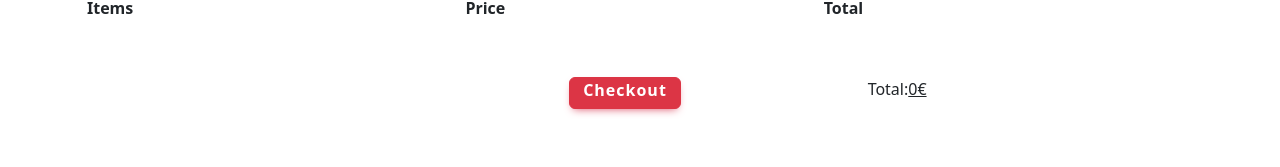
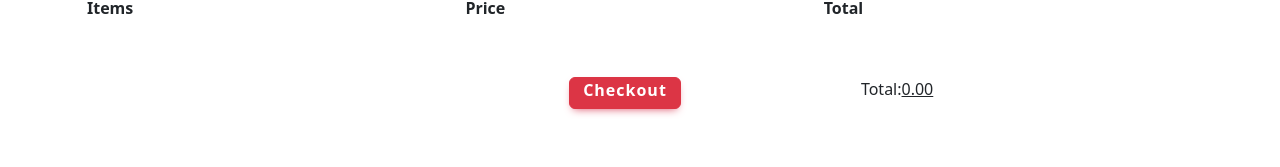
Before and after one commit to roleigh1/shop, a React (Create React App) app: page /checkout in a window 1280 px wide. Shown: the part 191-358 px from the top of the page. Built offline with nearby package versions, Linux system fonts and the light colour scheme.

Commit message:
finishing working on float precision

```diff
--- a/src/Checkout/CheckoutTable.js
+++ b/src/Checkout/CheckoutTable.js
@@ -2,10 +2,13 @@ import React from "react";
 import { useCart } from "../CartContext";
 import { Row, Col } from "react-bootstrap";
 import { MDBBtn } from "mdb-react-ui-kit";
+import Decimal from "decimal.js";
 export default function CartTable() {
+    const { cart, updateQuantity, removeFromCart } = useCart();
+    const totalValue = cart.reduce((acc, item) => {
+        return new Decimal(acc).plus(new Decimal(item.price).times(item.quantity));
+    }, 0).toFixed(2);
 
-    const { cart, updateQuantity, removeFromCart } = useCart();
-    const total = cart.reduce((acc, item) => acc + item.price * item.quantity, 0) + '€';
 
     return (
         <Row>
@@ -14,7 +17,7 @@ export default function CartTable() {
                 <thead>
 
                     <tr>
-                        <th><p style={{position:'relative',top:'8px',left:'1rem'}}>Items</p></th>
+                        <th><p style={{ position: 'relative', top: '8px', left: '1rem' }}>Items</p></th>
                         <th>Price</th>
                         <th></th>
                         <th>Total</th>
@@ -32,7 +35,7 @@ export default function CartTable() {
                                 <p>{item.quantity}</p>
                                 <button className='btn btn-success' style={{ fontWeight: 'bold', height: '1.5rem', borderRadius: '50%', width: '1rem', display: 'flex', justifyContent: 'center', alignItems: 'center', paddingBottom: '10px' }} onClick={() => updateQuantity(item.name, 1)}>+</button>
                             </td>
-                            <td><div>{(item.price * item.quantity).toFixed(2)}€</div></td>
+                            <td><div>{(item.price * (item.quantity).toFixed(2))}€</div></td>
                             <td><button style={{ fontWeight: 'bold', height: '1.5rem', borderRadius: '50%', width: '1.5rem', display: 'flex', justifyContent: 'center', alignItems: 'center', paddingBottom: '9px' }} className='btn btn-danger' onClick={() => removeFromCart(item.name)}>x</button></td>
                         </tr>
                     ))}
@@ -45,7 +48,7 @@ export default function CartTable() {
                     <MDBBtn color="danger" style={{ width: '7rem', height: '2rem', textTransform: 'none', paddingTop: '0px', color: 'white', fontWeight: 'bold', letterSpacing: '1px', }}>Checkout</MDBBtn>
                 </Col>
                 <Col className="d-flex justify-content-center">
-                    <p style={{ marginLeft: '-2.3rem', }}>Total:</p><span style={{ textDecoration: 'underline' }}>{total}</span>
+                    <p style={{ marginLeft: '-2.3rem', }}>Total:</p><span style={{ textDecoration: 'underline' }}>{totalValue}</span>
                 </Col>
 
             </Row>
```
